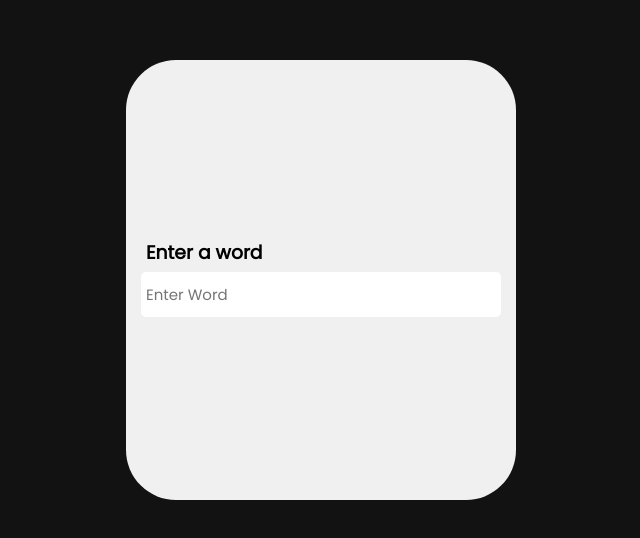
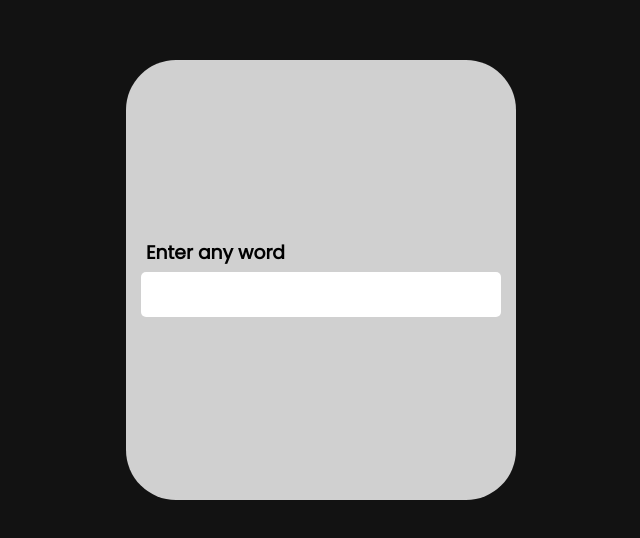
Before and after one commit to raison024/kev, a plain HTML site: page index.html in a window 1280 px wide. Shown: the part 120-658 px from the top of the page, without its empty margins (319-959 px from the left). Drawn offline with Linux system fonts and the light colour scheme.

Commit message:
first commit

```diff
--- a/index.css
+++ b/index.css
@@ -23,6 +23,7 @@ input[type=text]{
     font-size: 15px;
     border-radius: 5px;
     margin: 5px;
+    background-color: #fff;
 }
 input[type=text]:focus{
     outline-width: 5px;
@@ -38,7 +39,7 @@ input[type=text]:focus{
 .box{
     height: 400px;
     width: 350px;
-    background-color: #f0f0f0;
+    background-color: rgba(255, 255, 255, 0.8);
     padding: 20px;
     border-radius: 50px;
     animation-name: box-anim;
--- a/index.html
+++ b/index.html
@@ -10,8 +10,8 @@
     </head>
     <body>
         <div class="box column-start">
-            <h3>Enter a word</h3>
-            <input type="text" id="input_word" placeholder="Enter Word" onkeyup="search()">
+            <h3>Enter any word</h3>
+            <input type="text" id="input_word" onkeyup="search()">
             <div class="grid">
                 <div id="demo"></div>
             </div>
```
